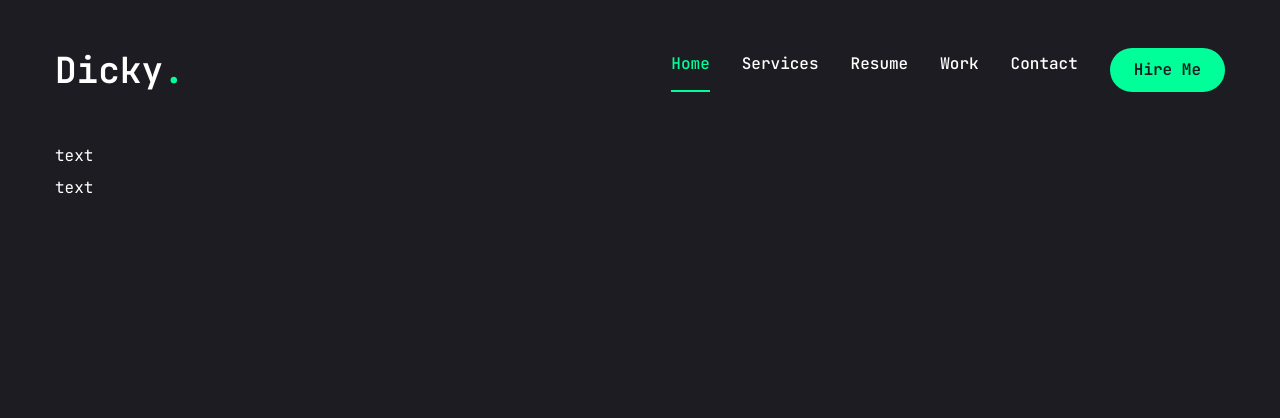
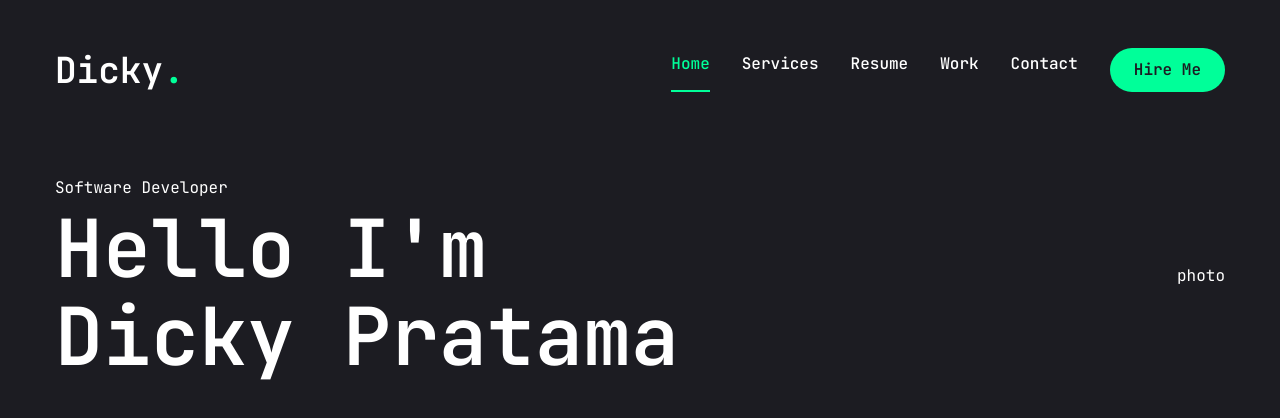
Before and after one commit to diczst/diczst.github.io.new, a Next.js app: page / in a window 1280 px wide. Shown: the top 418 px of the page. Built offline with nearby package versions, Linux system fonts and the light colour scheme.

Commit message:
add h1 and it's style

```diff
--- a/app/globals.css
+++ b/app/globals.css
@@ -14,4 +14,8 @@
   body {
     @apply font-primary bg-primary text-white leading-loose;
   }
+
+  .h1 {
+    @apply text-[48px] xl:text-[80px] leading-[1.1] font-semibold;
+  }
 }
--- a/app/page.js
+++ b/app/page.js
@@ -5,9 +5,13 @@ const Home = () => {
   return (
     <section className="h-full">
       <div className="container mx-auto h-full">
-        <div>
-          <div>text</div>
-          <div>text</div>
+        <div className="flex flex-col xl:flex-row items-center justify-between xl:pt-8 xl:pb-24">
+          <div className="text-center xl:text-left"><span>Software Developer</span>
+            <h1 className="h1">
+              Hello I'm <br /> <span>Dicky Pratama</span>
+            </h1>
+          </div>
+          <div>photo</div>
         </div>
       </div>
     </section>
```
